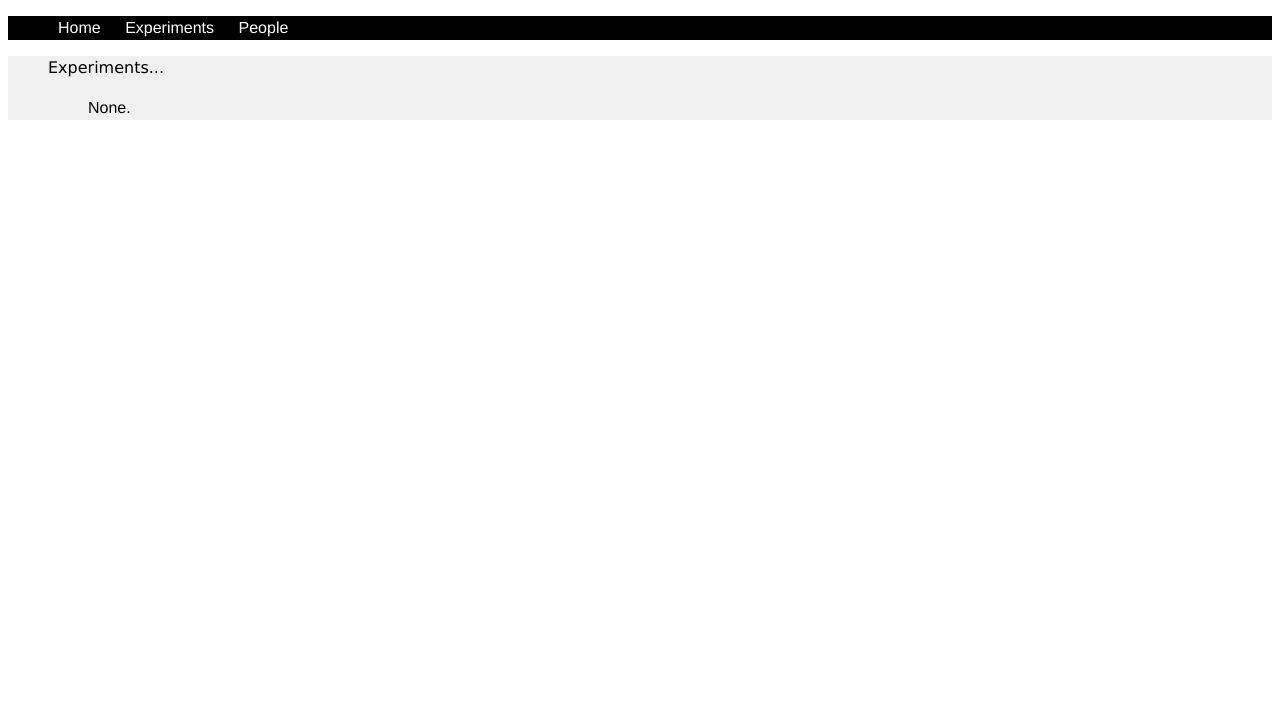
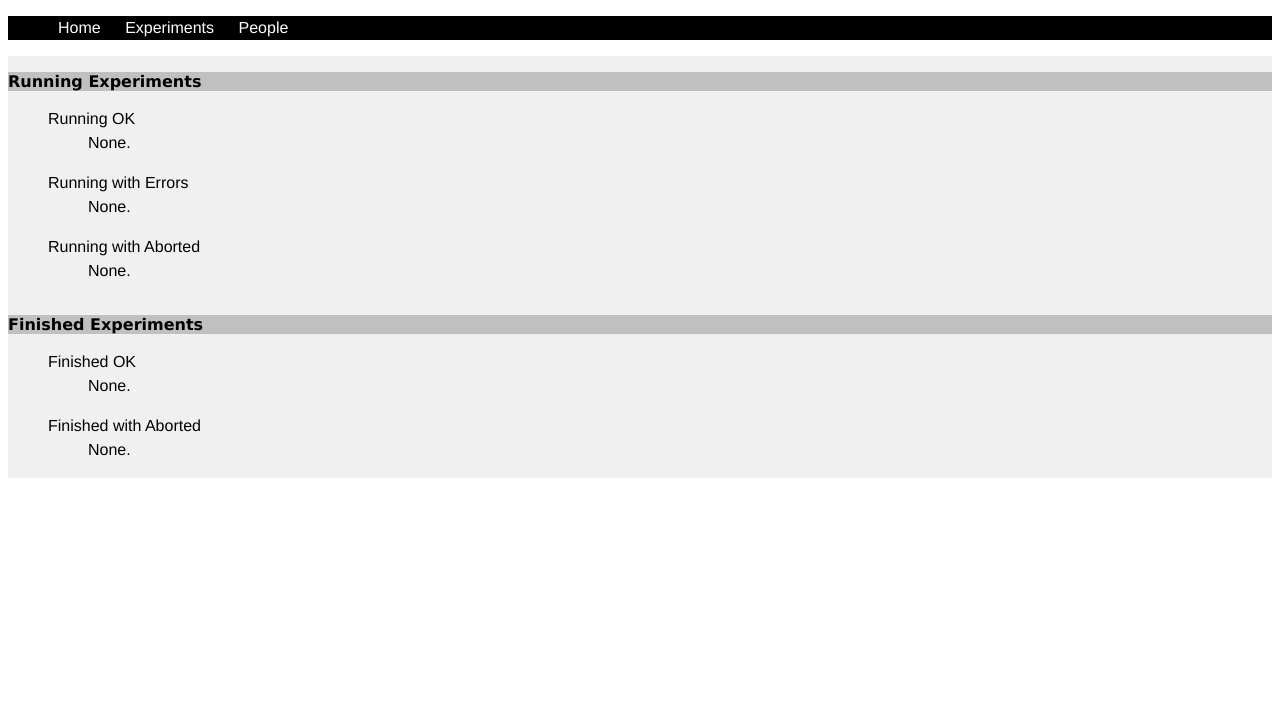
Before and after one commit to mbscg/cmipstatus, a Django app: template templates/cmipexplist.html in a window 1280 px wide. Shown: the top 718 px of the page. Run offline with Django 3.2, Linux system fonts and the light colour scheme; the template is opened without the code that fills it, so the values that code supplies are empty; parts of the project's set-up code (start-up, migrations or seed data) failed here and were passed over.

Commit message:
reclassification and restyling for explist

```diff
--- a/media/cmip_style.css
+++ b/media/cmip_style.css
@@ -42,11 +42,11 @@ a.header_link:hover {color:#ffff99}
 a.header_link:active {color:#ffffff}
 
 a.exp_link:link{
-color:#000000;
+color:#0000ff;
 }
-a.exp_link:visited {color:#000000}
-a.exp_link:hover {color:#0f0f00}
-a.exp_link:active {color:#000000}
+a.exp_link:visited {color:#0000ff}
+a.exp_link:hover {color:#9090ff}
+a.exp_link:active {color:#0000ff}
 
 a.exp_error_link:link{
 color:#ff0000;
@@ -65,9 +65,9 @@ a.exp_finished_link:active {color:#009000}
 a.exp_finished_aborted_link:link{
 color:#f00900;
 }
-a.exp_finished_aborted_link:visited {color:#f09000}
-a.exp_finished_aborted_link:hover {color:#f09090}
-a.exp_finished_aborted_link:active {color:#f09000}
+a.exp_aborted_link:visited {color:#f09000}
+a.exp_aborted_link:hover {color:#f09090}
+a.exp_aborted_link:active {color:#f09000}
 
 a.val_link:link{
 color:#000000;
@@ -91,12 +91,24 @@ font-size:1em;
 font-family:Verdana;
 }
 
+h3.list_header{
+background-color:#c0c0c0;
+font-size:1em;
+font-family:Verdana;
+}
+
 div.accordion_container{
 background-color:#ffffff;
 }
 
-div.list{
+div.list_running{
 overflow:auto;
+background-color:#f0f0f0;
+}
+
+div.list_finished{
+overflow:auto;
+background-color:#f0f0f0;
 }
 
 a.logout_link:link{
--- a/templates/cmipexplist.html
+++ b/templates/cmipexplist.html
@@ -1,54 +1,75 @@
 {% extends 'cmiphome.html' %}
 
 {% block body %}
+    <!-- RUNNING SECTION -->
+    <div class="list_running">
+    <h3 class="list_header">Running Experiments</h3>
+
             <ul class="exp_list" id="collapsible">
-        <li><a class="accordion_link" href="#">{% if general_list %}Running Experiments{% else %}Experiments...{% endif %}</a>
+                <li>Running OK
                     <ul class="exp_list">
-                {% for exp in exps %}
-                    <li><a class="exp_link" href="/cmip/expview/{{exp.name}}">{{ exp.name }}</a></li>
+                        {% for exp in running %}
+                            <li><a class="exp_link"href="/cmip/expview/{{ exp.name }}">{{ exp.name }}</a></li>
                         {% empty %}
-                    <p>None.</p>
+                            <li>None.</li>
                         {% endfor %}
                     </ul>
                 </li>
             </ul>
-    {% if general_list %}
+
             <ul class="exp_list" id="collapsible">
-            <li><a class="accordion_link" href="#">Finished Experiments</a>
+                <li>Running with Errors
                     <ul class="exp_list">
-                    {% for exp in finished_exps %}
-                        <li><a class="exp_finished_link" href="/cmip/expview/{{ exp.name }}">{{ exp.name }}</a></li>
+                        {% for exp in running_errors %}
+                            <li><a class="exp_error_link"href="/cmip/expview/{{ exp.name }}">{{ exp.name }}</a></li>
                         {% empty %}
-                        <p>None.</p>
+                            <li>None.</li>
                         {% endfor %}
                     </ul>
                 </li>
             </ul>
+
             <ul class="exp_list" id="collapsible">
-            <li><a class="accordion_link" href="#">Finished with aborted</a>
+                <li>Running with Aborted
                     <ul class="exp_list">
-                    {% for exp in finished_aborted_exps %}
-                        <li>
-                            <a class="exp_finished_aborted_link" href="/cmip/expview/{{ exp.name }}">{{ exp.name }}</a>
-                        </li>
+                        {% for exp in running_aborted %}
+                            <li><a class="exp_aborted_link"href="/cmip/expview/{{ exp.name }}">{{ exp.name }}</a></li>
                         {% empty %}
-                        <p>None.</p>
+                            <li>None.</li>
                         {% endfor %}
-                    <p>Total aborted runs: {{ total_aborted }}</p>
                     </ul>
                 </li>
             </ul>
+    </div>
+    <!-- END OF RUNNING SECTION -->
+
+    <!-- FINISHED SECTION -->
+    <div class="list_finished">
+    <h3 class="list_header">Finished Experiments</h3>
+
             <ul class="exp_list" id="collapsible">
-            <li><a class="accordion_link" href="#">Experiments with errors</a>
+                <li>Finished OK
                     <ul class="exp_list">
-                    {% for exp in exps_errors %}
-                        <li><a class="exp_error_link" href="/cmip/expview/{{exp.name}}">{{ exp.name }}</a></li>
+                        {% for exp in finished %}
+                            <li><a class="exp_finished_link"href="/cmip/expview/{{ exp.name }}">{{ exp.name }}</a></li>
                         {% empty %}
-                        <p>None.</p>
+                            <li>None.</li>
                         {% endfor %}
-                    <p>Total run errors: {{ total_errors }}</p>
                     </ul>
                 </li>
             </ul>
-    {% endif %}
+
+            <ul class="exp_list" id="collapsible">
+                <li>Finished with Aborted
+                    <ul class="exp_list">
+                        {% for exp in finished_aborted %}
+                            <li><a class="exp_aborted_link"href="/cmip/expview/{{ exp.name }}">{{ exp.name }}</a></li>
+                        {% empty %}
+                            <li>None.</li>
+                        {% endfor %}
+                    </ul>
+                </li>
+            </ul>
+    </div>
+    <!-- END OF FINISHED SECTION -->
 {% endblock %}
```
Also changed, not shown: cmipstatus/views.py (+60 -18 lines). Lines whose indentation alone changed are shown as unchanged.
